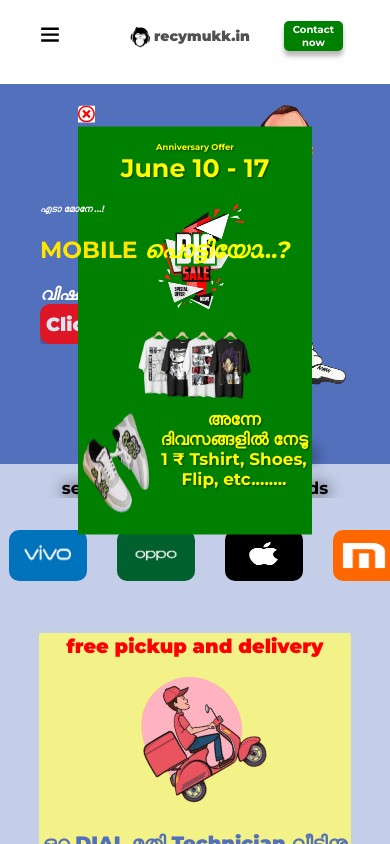
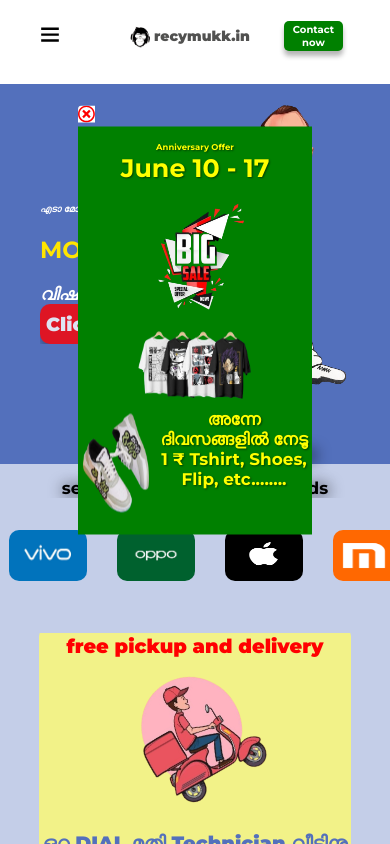
Before and after one commit to Kaa-dan/recimukk_service_ui, a React (Vite) app: page / in a window 390 px wide. Shown: the top 844 px of the page. Built offline with nearby package versions, Linux system fonts and the light colour scheme.

Commit message:
ui change

```diff
--- a/src/index.css
+++ b/src/index.css
@@ -65,6 +65,7 @@
   align-items: center;
   border: 1px solid rgba(83, 112, 188, 255);
   /* overflow: hidden; */
+  /* z-index: -2; */
 }
 
 .banner-image {
@@ -90,10 +91,12 @@
   font-style: italic;
   /* font-size: 34px; */
   font-size: 2vw;
+  /* z-index: -1; */
 }
 .banner-header2-span {
   color: white;
   font-style: italic;
+  /* z-index: -1; */
 }
 .banner-header2 {
   color: rgba(255, 229, 0, 255);
@@ -102,6 +105,7 @@
   font-size: 4vw;
   font-weight: bolder;
   /* line-height: 15vh; */
+  /* z-index: -1; */
 }
 
 .banner-header3 {
@@ -612,12 +616,7 @@
     padding: 2px;
     font-size: 10px;
   }
-  .banner-header1,
-  .banner-header2-span,
-  .banner-header2,
-  .banner-header2-span {
-    z-index: 4;
-  }
+
   .banner-header2-span{
     color: yellow;
   }
```
